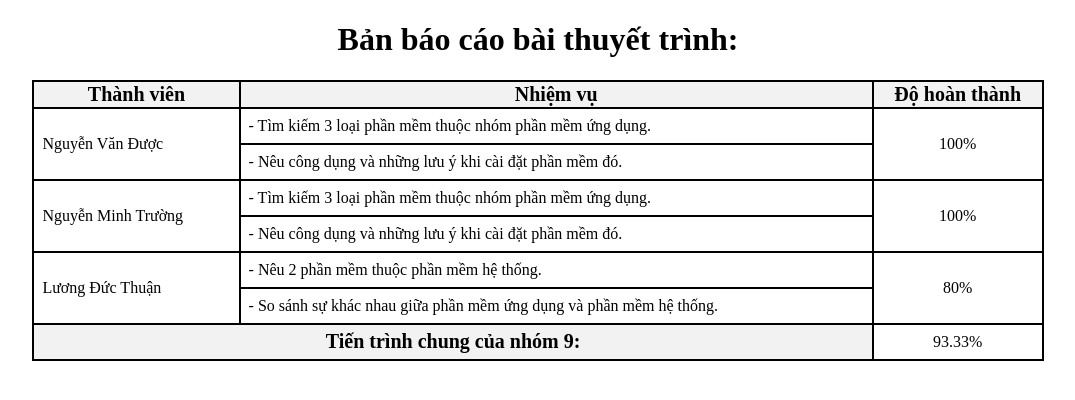
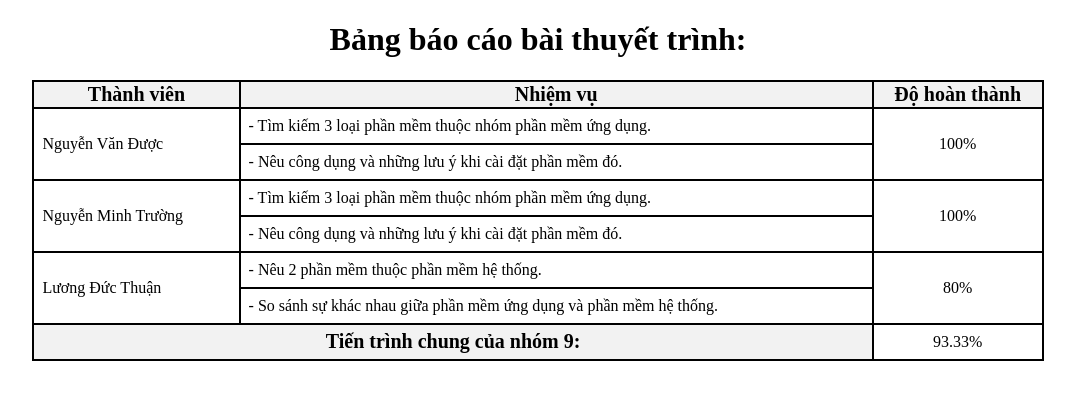
Before and after one commit to kien574/b-n-bao-cao, a plain HTML site: page index.html in a window 1280 px wide. Shown: the whole page, without its empty margins (102-1177 px from the left). Drawn offline with Linux system fonts and the light colour scheme.

Commit message:
sửa lần cuối

```diff
--- a/index.html
+++ b/index.html
@@ -4,10 +4,10 @@
     <meta charset="UTF-8" />
     <meta name="viewport" content="width=device-width, initial-scale=1.0" />
     <link rel="stylesheet" href="style.css" />
-    <title>phân công nhóm</title>
+    <title>Bảng báo cáo</title>
   </head>
   <body>
-    <h1>Bản báo cáo bài thuyết trình:</h1>
+    <h1>Bảng báo cáo bài thuyết trình:</h1>
     <table>
       <thead>
         <tr>
```
